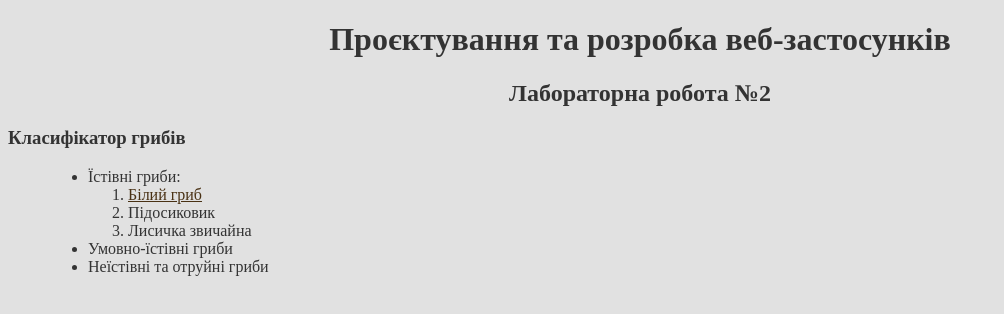
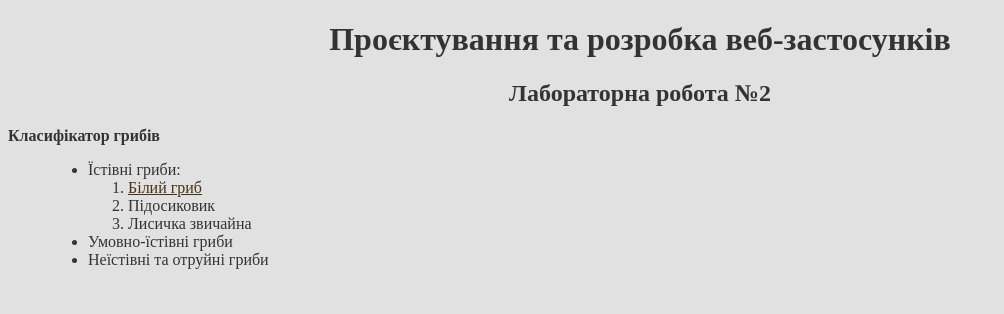
Before and after one commit to allaira/web-lab2, a plain HTML site: page index.html in a window 1280 px wide. Shown: the whole page, without its empty margins (0-1004 px from the left). Drawn offline with Linux system fonts and the light colour scheme.

Commit message:
Enhance mushroom classifier section with bold text

```diff
--- a/index.html
+++ b/index.html
@@ -9,7 +9,7 @@
     <h1>Проєктування та розробка веб-застосунків</h1>
     <h2>Лабораторна робота №2</h2>
     <dl>
-        <dt><h3>Класифікатор грибів</h3></dt>
+        <dt><b>Класифікатор грибів</b></dt>
         <dd>
             <ul>
                 <li>Їстівні гриби:
```
